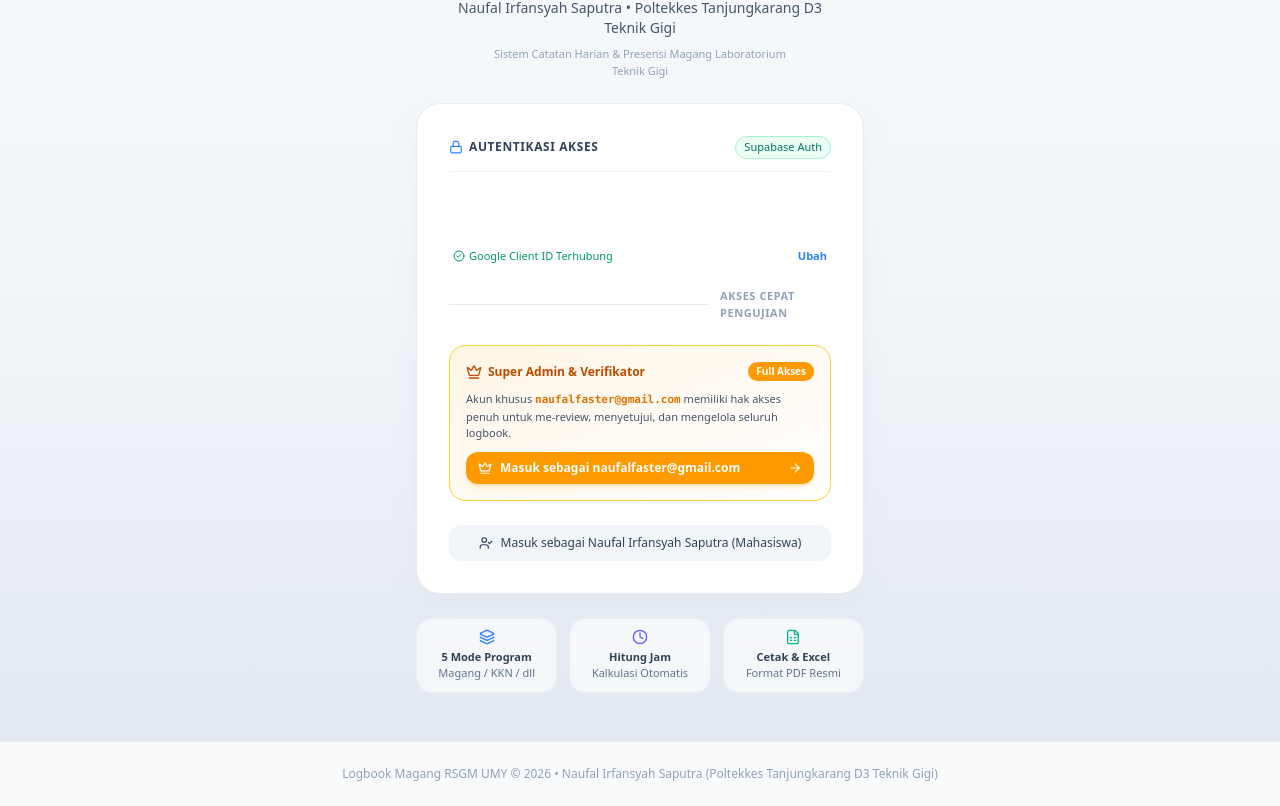
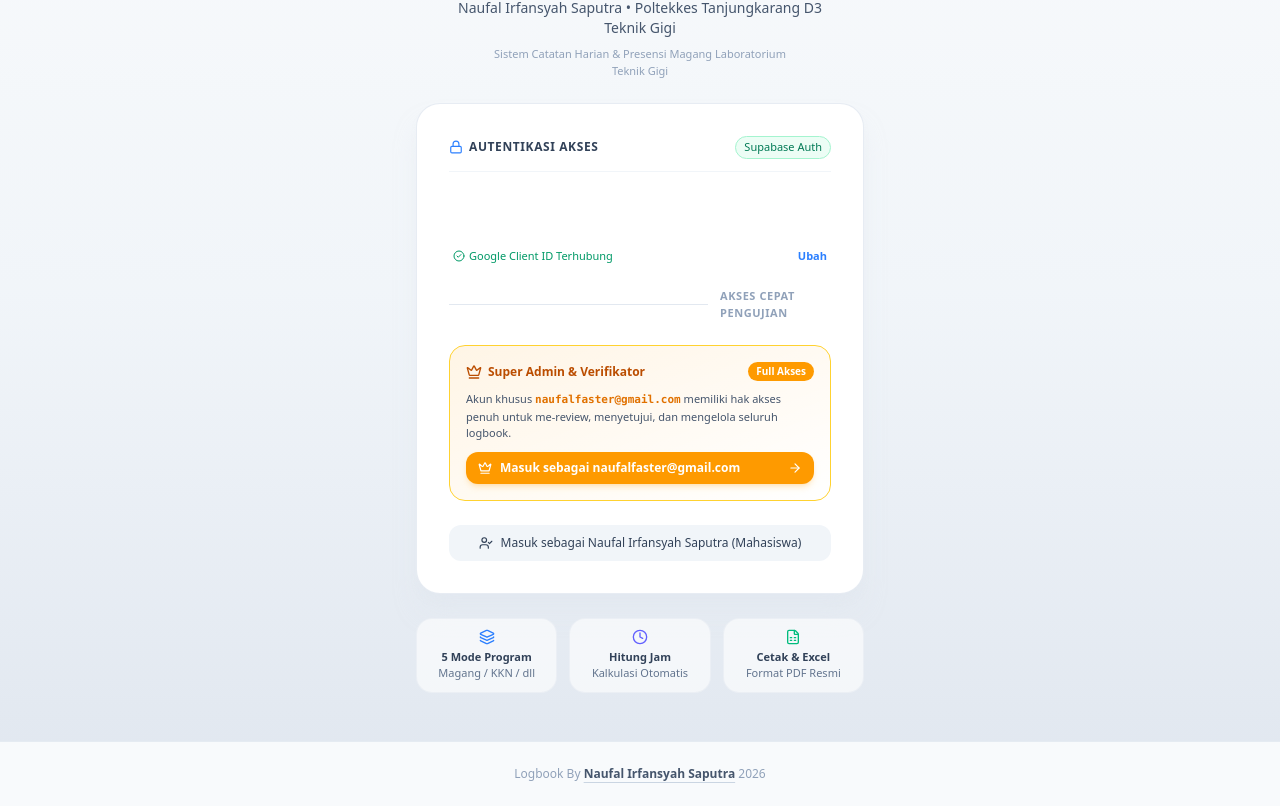
Before and after one commit to naufalirfan/web-logbook, a Next.js app: page / in a window 1280 px wide. Shown: the part 219-1025 px from the top of the page. Built offline with nearby package versions, Linux system fonts and the light colour scheme; no server answers.

Commit message:
style: update footer to Logbook By Naufal Irfansyah Saputra with Instagram profile link

```diff
--- a/src/app/layout.tsx
+++ b/src/app/layout.tsx
@@ -35,7 +35,18 @@ export default function RootLayout({
           </main>
           <footer className="border-t border-slate-200/80 dark:border-slate-800/80 py-6 text-center text-xs text-slate-400 no-print">
             <div className="max-w-7xl mx-auto px-4">
-              <p>Logbook Magang RSGM UMY © {new Date().getFullYear()} • Naufal Irfansyah Saputra (Poltekkes Tanjungkarang D3 Teknik Gigi)</p>
+              <p>
+                Logbook By{' '}
+                <a
+                  href="https://www.instagram.com/naufal_irfansyah"
+                  target="_blank"
+                  rel="noopener noreferrer"
+                  className="font-semibold text-slate-600 dark:text-slate-300 hover:text-pink-600 dark:hover:text-pink-400 underline decoration-slate-300 dark:decoration-slate-700 underline-offset-4 transition-colors"
+                >
+                  Naufal Irfansyah Saputra
+                </a>{' '}
+                {new Date().getFullYear()}
+              </p>
             </div>
           </footer>
         </LogbookProvider>
```
